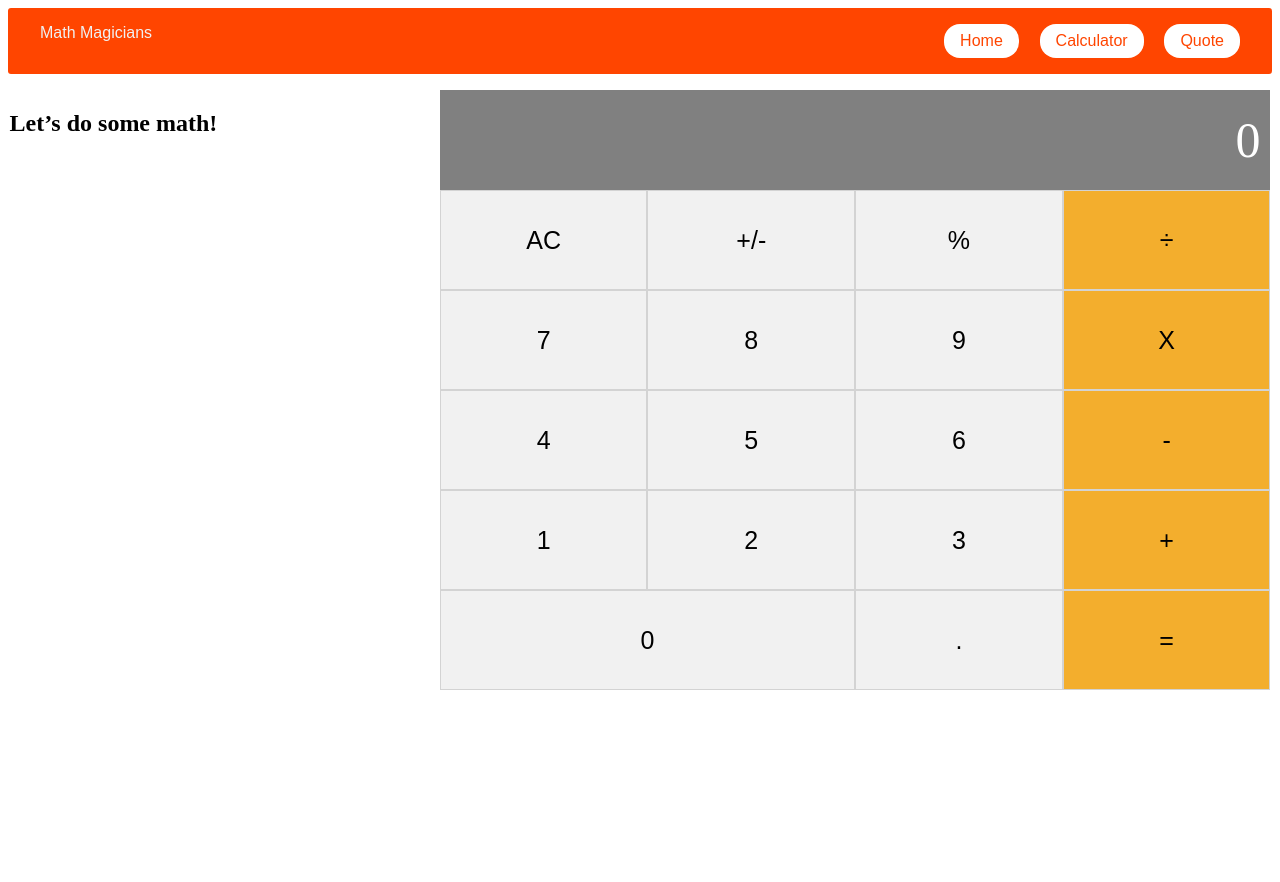
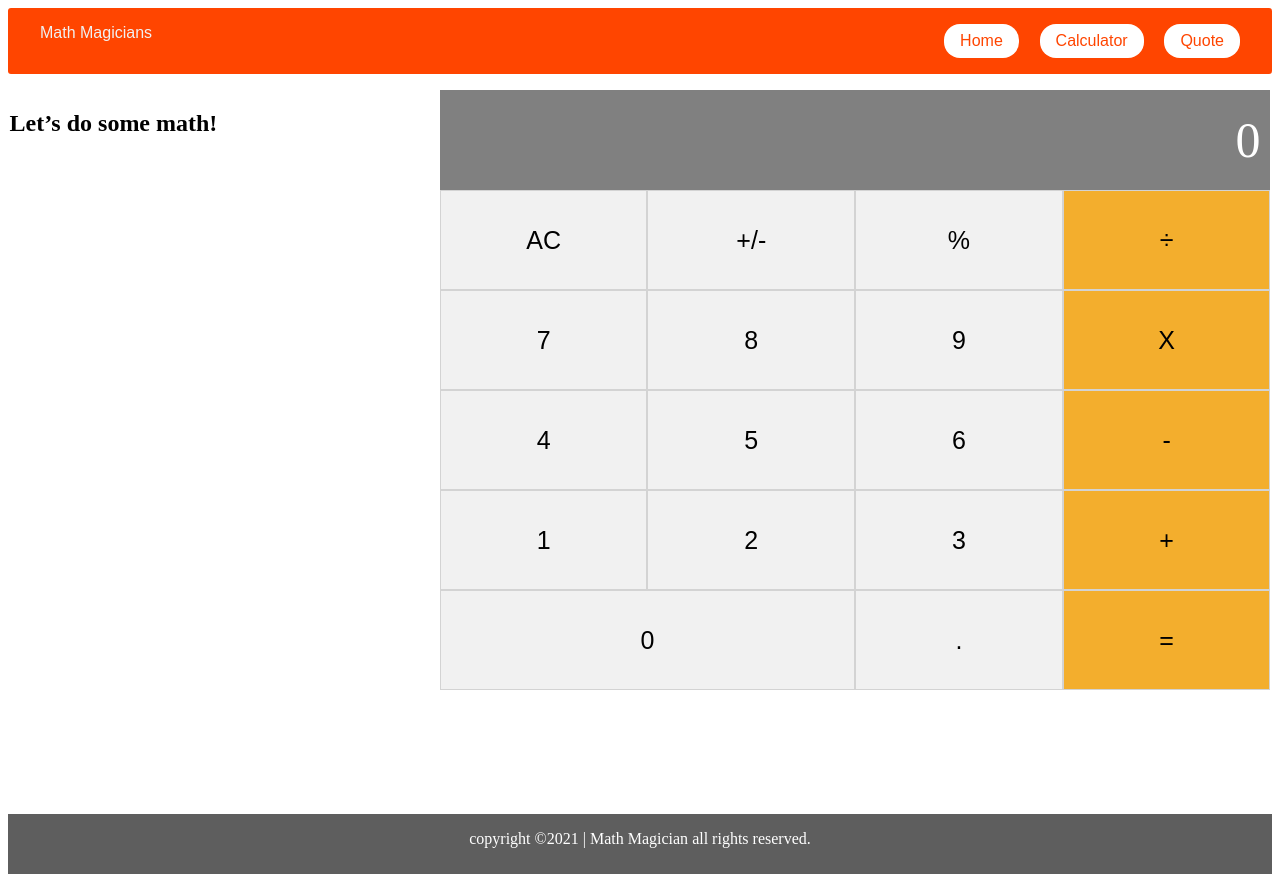
Before and after one commit to uimarshall/math-magicians, a React (Create React App) app: page /calculator in a window 1280 px wide. Before the commit the page ends 800 px from the top, so only its background shows below. Built offline with nearby package versions, Linux system fonts and the light colour scheme.

Commit message:
Add footer

```diff
--- a/src/components/App.js
+++ b/src/components/App.js
@@ -8,6 +8,7 @@ import { BrowserRouter as Router, Route, Switch } from 'react-router-dom';
 import Navbar from './Navbar';
 import Home from './Home';
 import Calculator from './Calculator';
+import Footer from './Footer';
 
 // class App extends Component {
 //   constructor(props) {
@@ -59,6 +60,7 @@ const App = () => (
 
           </Switch>
         </div>
+        <Footer />
 
       </div>
     </Router>
--- /dev/null
+++ b/src/components/Footer.js
@@ -0,0 +1,26 @@
+import React from 'react';
+
+function Footer() {
+  return (
+    <>
+      <footer id="main-footer">
+
+        copyright
+        {' '}
+        &copy;
+        {new Date().getFullYear()}
+        {' '}
+        |
+        {' '}
+        <span>Math Magician</span>
+        {' '}
+        all
+        rights reserved.
+
+      </footer>
+
+    </>
+  );
+}
+
+export default Footer;
--- a/src/index.css
+++ b/src/index.css
@@ -2,10 +2,13 @@
   box-sizing: border-box;
 }
 
+body {
+  height: 100%;
+}
+
 main {
   padding: 1rem 0.1rem;
-
-  /* min-height: calc(100vh-60px); */
+  min-height: calc(100vh - 60px);
 }
 
 main#home {
@@ -35,14 +38,22 @@ main#home h1 {
 @media screen and (max-width: 768px) {
   main {
     align-items: center;
-    text-align: center; }
+    text-align: center;
+  }
 
   .calc-info {
     grid-template-areas: "mathmagic" "calc" "calc";
-    grid-template-columns: 1fr; }
-   }
+    grid-template-columns: 1fr;
+  }
+}
 
-
+#main-footer {
+  text-align: center;
+  padding: 1rem;
+  background: #5e5e5e;
+  color: #fff;
+  height: 60px;
+}
 
 button {
   width: 100%;
```
